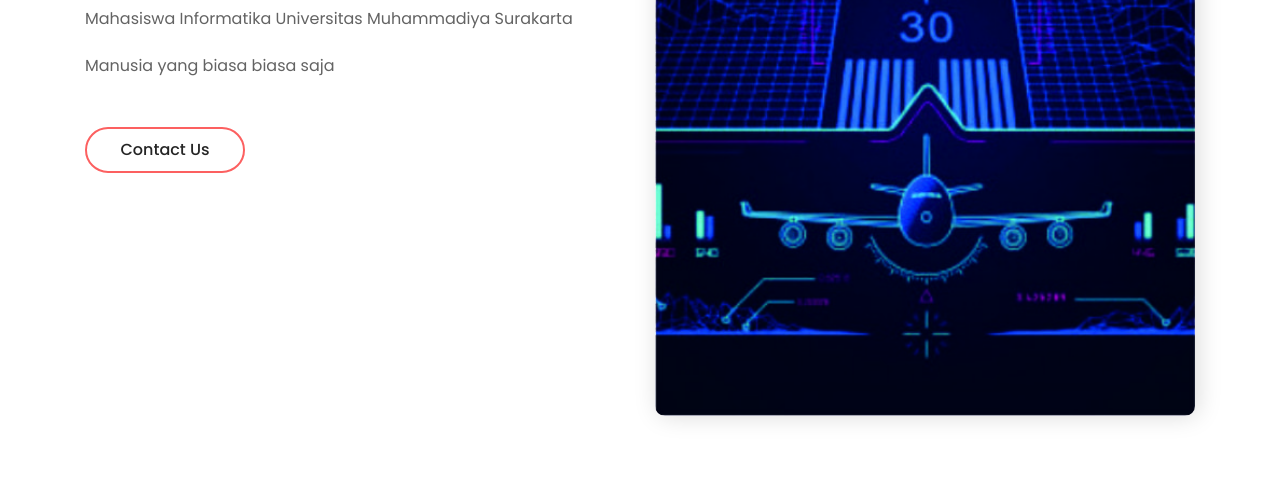
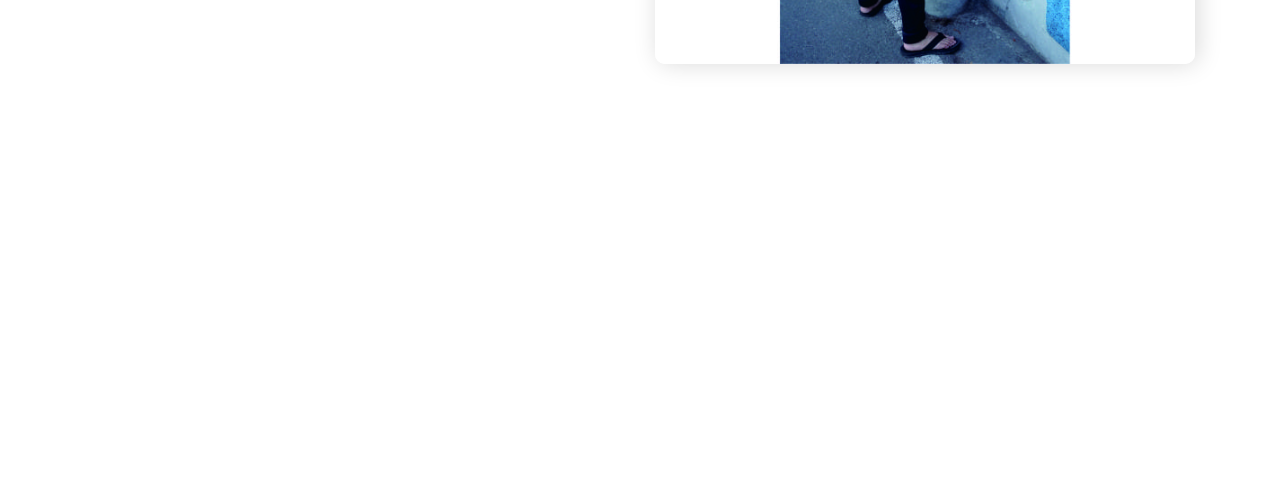
Before and after one commit to maulana-lutfi/l200170048.github.io, a website: page about.html in a window 1280 px wide. Shown: the part 774-1270 px from the top of the page. After the commit the page ends 918 px from the top, so only its background shows below. Drawn offline with Linux system fonts and the light colour scheme.

Commit message:
Update about.html

```diff
--- a/about.html
+++ b/about.html
@@ -123,7 +123,7 @@
                 </div>
                 <div class="col-12 col-lg-6">
                     <div class="about-video-area mb-80 wow fadeInUp" data-wow-delay="100ms">
-                        <img src="img/os.jpg" alt="">
+                        <img src="img/pps.jpg" alt="">
                     </div>
                 </div>
             </div>
```
